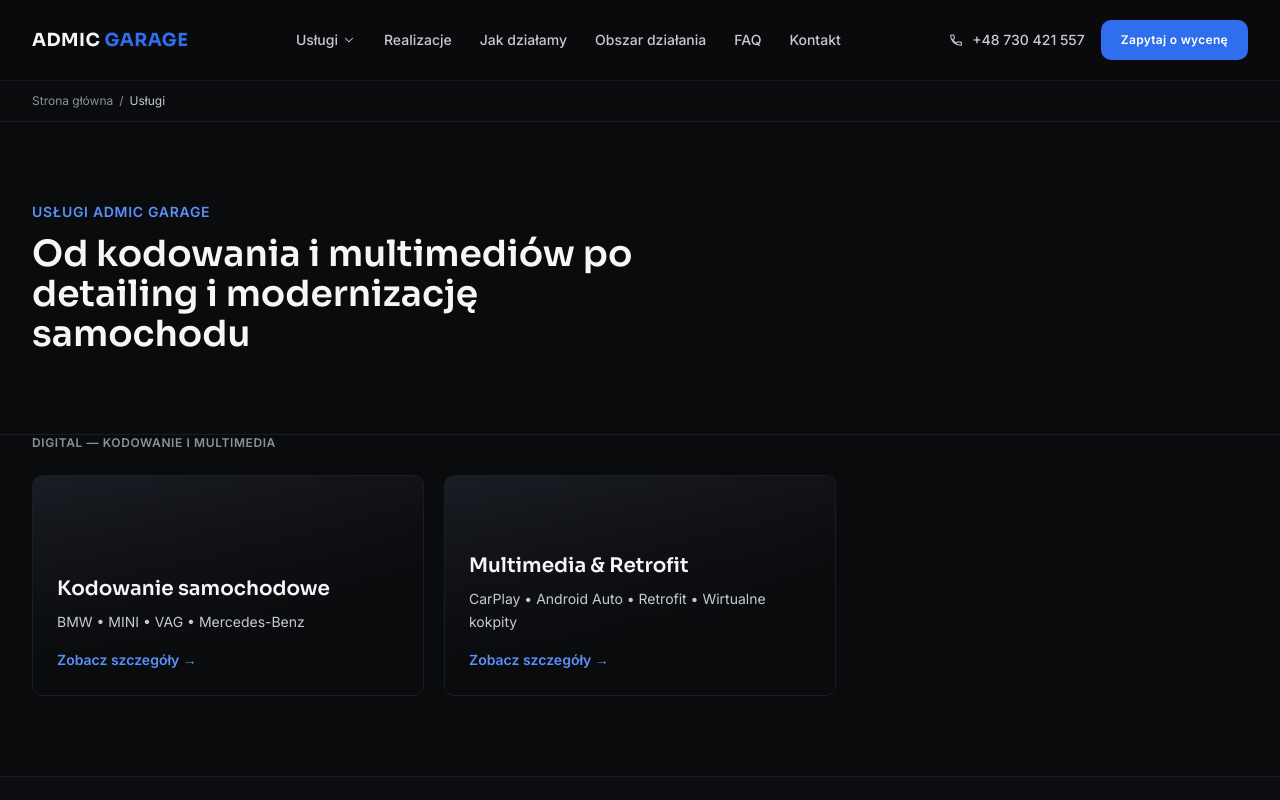
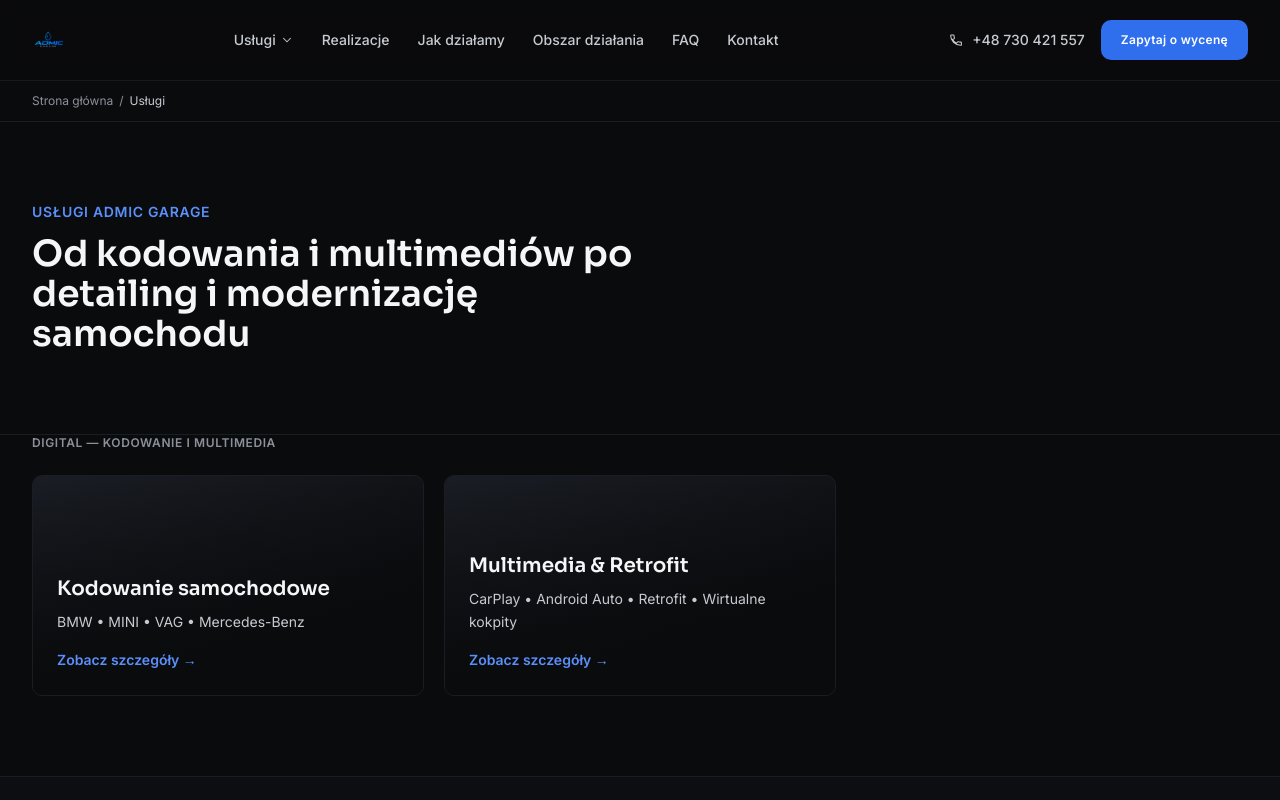
Before and after one commit to TheKondzio/admic-garage, a Next.js app: page /uslugi in a window 1280 px wide. Shown: the top 800 px of the page. Built offline with nearby package versions, Linux system fonts and the light colour scheme.

Commit message:
Update site.ts

```diff
--- a/src/data/site.ts
+++ b/src/data/site.ts
@@ -33,17 +33,17 @@
   // Logo — puste = tekstowe "ADMIC GARAGE" (obecny wygląd). Ustaw np.
   // "/images/logo.svg" albo "/images/logo.png" (plik wrzuć do /public/images/),
   // żeby Navbar i stopka automatycznie pokazały grafikę zamiast tekstu.
-  logo: "",
+  logo: "/images/logo.png",
   // Mapa/grafika obszaru działania w sekcji "Zasięg działania". Puste = pokazuje
   // się placeholder z pinezką. Ustaw np. "/images/mapa-obszaru.jpg" (plik do /public/images/).
-  areaMapImage: "",
+  areaMapImage: "/images/mapa.png",
   // Hero na stronie głównej — dwa niezależne, opcjonalne assety:
   // - heroBackgroundImage: duże zdjęcie w tle całej sekcji (pełnoekranowe, przyciemnione gradientem, bez rozmycia — szczegóły auta mają być wyraźnie widoczne)
   // - heroVideo: krótki film w panelu po prawej (autoplay, wyciszony, w pętli)
   // Puste = elegancki placeholder zamiast któregokolwiek z nich. Pliki wrzuć
   // do /public/images/ (zdjęcie) i /public/videos/ (film).
   heroBackgroundImage: "",
-  heroVideo: "",
+  heroVideo: "/videos/hero_film.mp4",
   // Google tag (gtag.js) — współdzielony loader dla Google Analytics (GA4)
   // i Google Ads (śledzenie konwersji). Puste = NIC się nie ładuje i baner
   // zgody na cookies się nie pokazuje (bo nie ma czego zapytać o zgodę —
```
